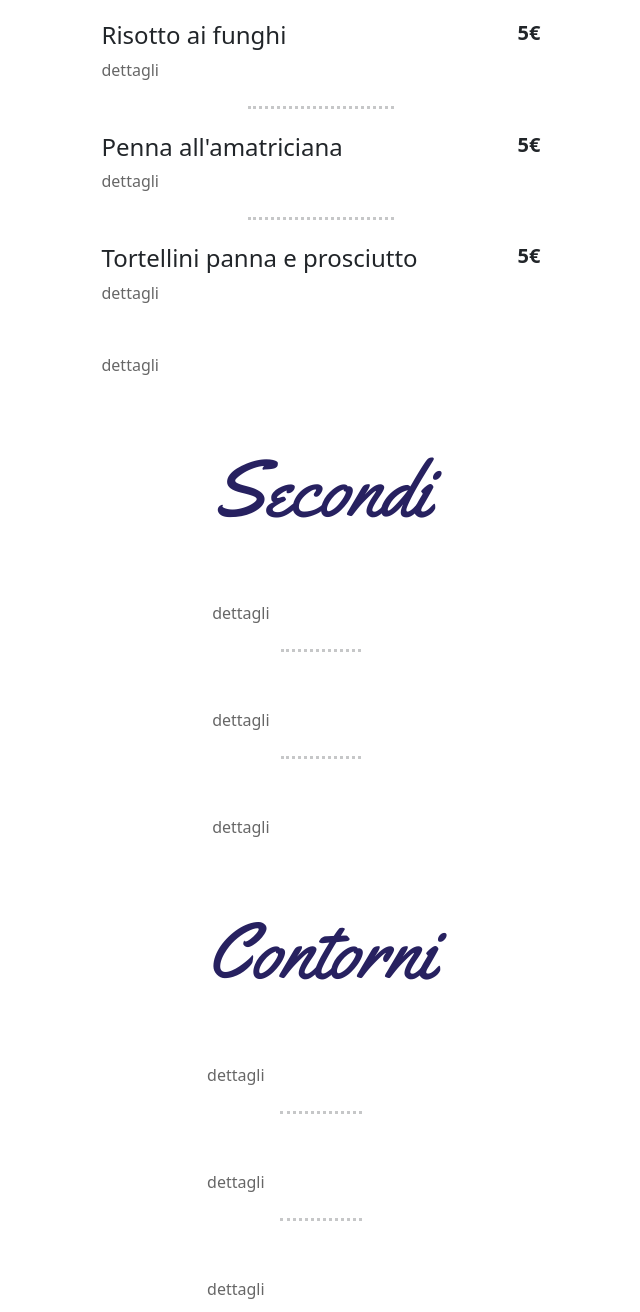
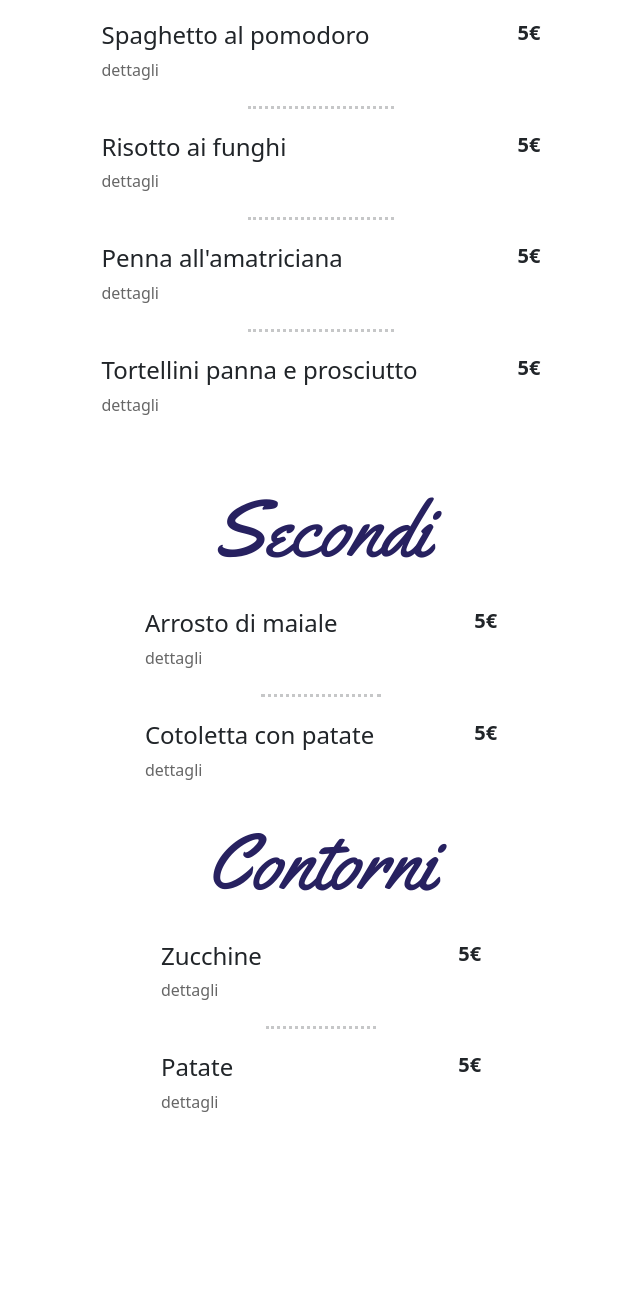
Before and after one commit to giuliarappo/Sombre-menu, a plain HTML site: page index.html in a window 1280 px wide. Shown: the part 520-1832 px from the top of the page, without its empty margins (319-959 px from the left). After the commit the page ends 1674 px from the top, so only its background shows below. Drawn offline with nearby package versions, Linux system fonts and the light colour scheme; files whose address does not match are found by name.

Commit message:
mostra lista piatti completa

```diff
--- a/app.js
+++ b/app.js
@@ -1,14 +1,18 @@
 let menu;
 let categoria;
-let antipasto1;
-let strong1;
 let primi;
+let antipasti;
+let secondi;
+let contorni;
 
 function caricaMenu(ilFileJson) {
     $.getJSON(ilFileJson, function( JSON ) {
         menu = JSON.menu;
         categoria = Object.getOwnPropertyNames(JSON.menu);
         primi = menu.primi;
+        antipasti = menu.antipasti;
+        secondi = menu.secondi;
+        contorni = menu.contorni;
         console.log("menu importato!!");
         visualizzaMenu()
 
@@ -19,15 +23,41 @@ function caricaMenu(ilFileJson) {
 }
 
 function visualizzaMenu() {
+    //antipasti
+    for (let index = 0; index < antipasti.length; index++) {
+        let htmlElementPiatto = document.getElementsByClassName("antipasto")[index];
+        let htmlElementPrezzo = document.getElementsByClassName("prezzoAntipasto")[index];
+        htmlElementPiatto.innerText = antipasti[index].piatto;
+        htmlElementPrezzo.innerText = antipasti[index].prezzo;
+    }
+
+    //primi
     for (let index = 0; index < primi.length; index++) {
         console.log(primi[index]);
-        antipasto1 = document.getElementsByTagName("h4")[index];
-        strong1 = document.getElementsByTagName("strong")[index];
-        antipasto1.innerText = primi[index].piatto;
-        strong1.innerText = primi[index].prezzo;
+        let htmlElementPiatto = document.getElementsByClassName("primo")[index];
+        let htmlElementPrezzo = document.getElementsByClassName("prezzoPrimo")[index];
+        htmlElementPiatto.innerText = primi[index].piatto;
+        htmlElementPrezzo.innerText = primi[index].prezzo;
     }
 
+    //secondi
+    for (let index = 0; index < secondi.length; index++) {
+        let htmlElementPiatto = document.getElementsByClassName("secondo")[index];
+        let htmlElementPrezzo = document.getElementsByClassName("prezzoSecondo")[index];
+        htmlElementPiatto.innerText = secondi[index].piatto;
+        htmlElementPrezzo.innerText = secondi[index].prezzo;
+    }
+
+    //contorni
+    for (let index = 0; index < contorni.length; index++) {
+        let htmlElementPiatto = document.getElementsByClassName("contorno")[index];
+        let htmlElementPrezzo = document.getElementsByClassName("prezzoContorno")[index];
+        htmlElementPiatto.innerText = contorni[index].piatto;
+        htmlElementPrezzo.innerText = contorni[index].prezzo;
+    }
 }
+
+
 
 $(document).ready(function () {
     caricaMenu("menu.json");
--- a/index.html
+++ b/index.html
@@ -21,8 +21,8 @@
             <h1 class="text-center display-1 m-4">Antipasti</h1>
             <div class="schede px-4 py-2">
                 <div class="d-flex">
-                    <h4 id="antipasto1"></h4>
-                    <h5><strong></strong></h5>
+                    <h4 class="antipasto" id="antipasto1"></h4>
+                    <h5><strong class="prezzoAntipasto"></strong></h5>
                 </div>
                 <p class="mb-0">dettagli</p>
             </div>
@@ -31,31 +31,32 @@
             <h1 class="text-center display-1 m-4">Primi</h1>
             <div class="schede px-4 py-2">
                 <div class="d-flex">
-                    <h4 id="antipasto1"></h4>
-                    <h5><strong></strong></h5>
+                    <h4 class="primo" id="antipasto1"></h4>
+                    <h5><strong class="prezzoPrimo"></strong></h5>
                 </div>
                 <p class="mb-0">dettagli</p>
             </div>
             <hr>
             <div class="schede px-4 py-2">
                 <div class="d-flex">
-                    <h4 id="antipasto1"></h4>
-                    <h5><strong></strong></h5>
+                    <h4 class="primo" id="antipasto1"></h4>
+                    <h5><strong class="prezzoPrimo"></strong></h5>
                 </div>
                 <p class="mb-0">dettagli</p>
             </div>
             <hr>
             <div class="schede px-4 py-2">
                 <div class="d-flex">
-                    <h4 id="antipasto1"></h4>
-                    <h5><strong></strong></h5>
+                    <h4 class="primo" id="antipasto1"></h4>
+                    <h5><strong class="prezzoPrimo"></strong></h5>
                 </div>
                 <p class="mb-0">dettagli</p>
             </div>
+            <hr>
             <div class="schede px-4 py-2">
                 <div class="d-flex">
-                    <h4 id="antipasto1"></h4>
-                    <h5><strong></strong></h5>
+                    <h4 class="primo" id="antipasto1"></h4>
+                    <h5><strong class="prezzoPrimo"></strong></h5>
                 </div>
                 <p class="mb-0">dettagli</p>
             </div>
@@ -64,50 +65,33 @@
             <h1 class="text-center display-1 m-4">Secondi</h1>
             <div class="schede px-4 py-2">
                 <div class="d-flex">
-                    <h4 id="antipasto1"></h4>
-                    <h5><strong></strong></h5>
+                    <h4 class="secondo" id="antipasto1"></h4>
+                    <h5><strong class="prezzoSecondo"></strong></h5>
                 </div>
                 <p class="mb-0">dettagli</p>
             </div>
             <hr>
             <div class="schede px-4 py-2">
                 <div class="d-flex">
-                    <h4 id="antipasto1"></h4>
-                    <h5><strong></strong></h5>
+                    <h4 class="secondo" id="antipasto1"></h4>
+                    <h5><strong class="prezzoSecondo"></strong></h5>
+                </div>
+                <p class="mb-0">dettagli</p>
+            </div>
+        <div class="contorni m-3">
+            <h1 class="text-center display-1 m-4">Contorni</h1>
+            <div class="schede px-4 py-2">
+                <div class="d-flex">
+                    <h4 class="contorno" id="antipasto1"></h4>
+                    <h5><strong class="prezzoContorno"></strong></h5>
                 </div>
                 <p class="mb-0">dettagli</p>
             </div>
             <hr>
             <div class="schede px-4 py-2">
                 <div class="d-flex">
-                    <h4 id="antipasto1"></h4>
-                    <h5><strong></strong></h5>
-                </div>
-                <p class="mb-0">dettagli</p>
-            </div>
-        </div>
-        <div class="contorni m-3">
-            <h1 class="text-center display-1 m-4">Contorni</h1>
-            <div class="schede px-4 py-2">
-                <div class="d-flex">
-                    <h4 id="antipasto1"></h4>
-                    <h5><strong></strong></h5>
-                </div>
-                <p class="mb-0">dettagli</p>
-            </div>
-            <hr>
-            <div class="schede px-4 py-2">
-                <div class="d-flex">
-                    <h4 id="antipasto1"></h4>
-                    <h5><strong></strong></h5>
-                </div>
-                <p class="mb-0">dettagli</p>
-            </div>
-            <hr>
-            <div class="schede px-4 py-2">
-                <div class="d-flex">
-                    <h4 id="antipasto1"></h4>
-                    <h5><strong></strong></h5>
+                    <h4 class="contorno" id="antipasto1"></h4>
+                    <h5><strong class="prezzoContorno"></strong></h5>
                 </div>
                 <p class="mb-0">dettagli</p>
             </div>
```
